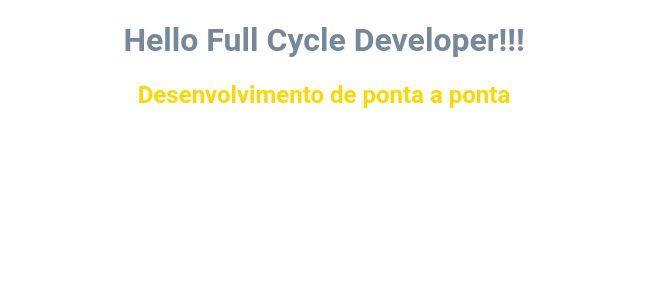
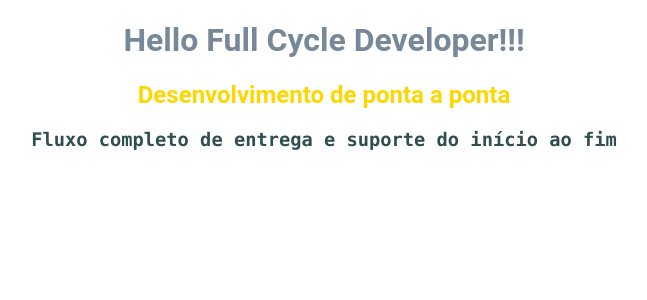
Before and after one commit to Asaffe/django-heroku-pipeline-exemplo, a Django app: template core/templates/index.html in a window 1280 px wide. Shown: the top 300 px of the page, without its empty margins (316-963 px from the left). Run offline with Django 3.2, Linux system fonts and the light colour scheme; the template is opened without the code that fills it, so the values that code supplies are empty; parts of the project's set-up code (start-up, migrations or seed data) failed here and were passed over.

Commit message:
add slogan h3

```diff
--- a/core/static/css/style.css
+++ b/core/static/css/style.css
@@ -9,3 +9,9 @@ h2 {
     color: gold;
     text-align: center;
 }
+
+h3 {
+    font-family: "Bitstream Vera Sans Mono", Monaco, "Courier New", Courier, monospace;
+    color: darkslategrey;
+    text-align: center;
+}
--- a/core/templates/index.html
+++ b/core/templates/index.html
@@ -9,5 +9,6 @@
 <body>
 <h1>Hello Full Cycle Developer!!!</h1>
 <h2>Desenvolvimento de ponta a ponta</h2>
+<h3>Fluxo completo de entrega e suporte do início ao fim</h3>
 </body>
 </html>
```
